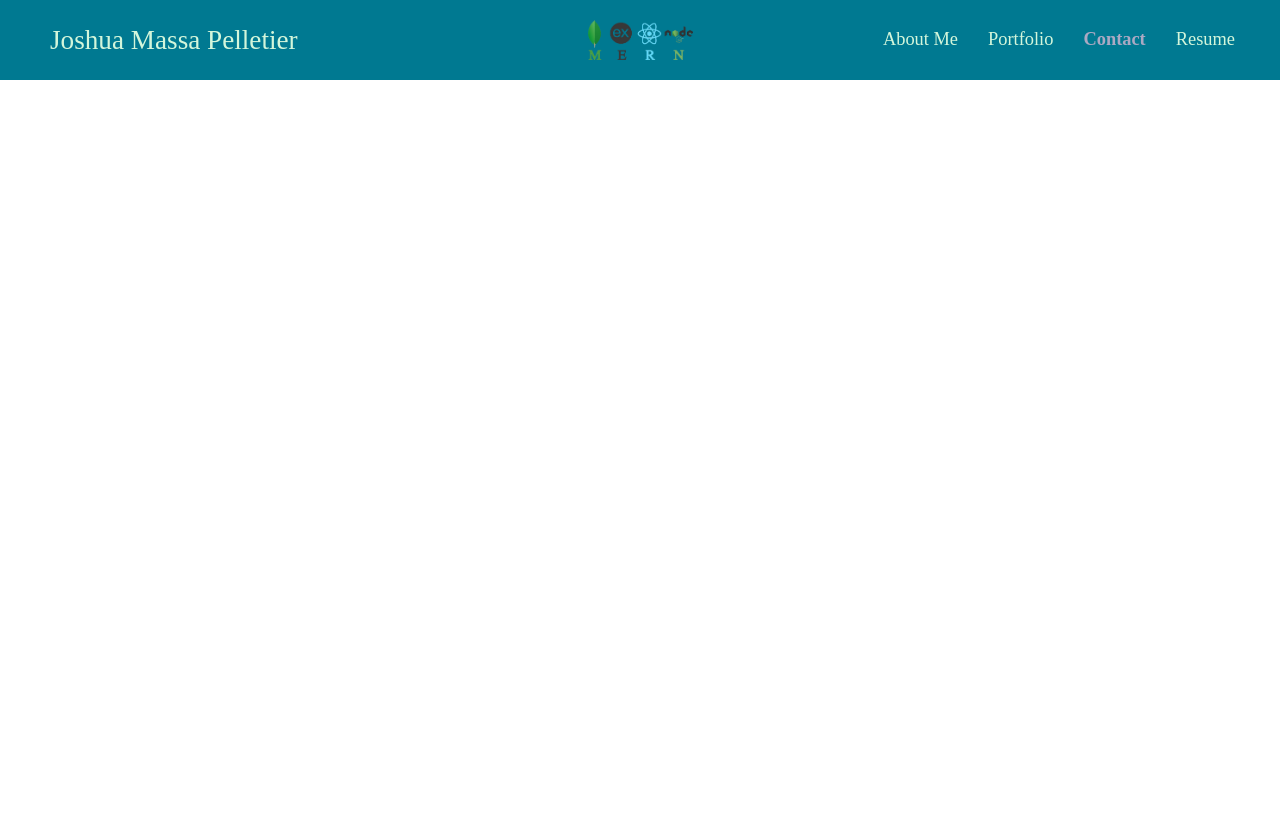
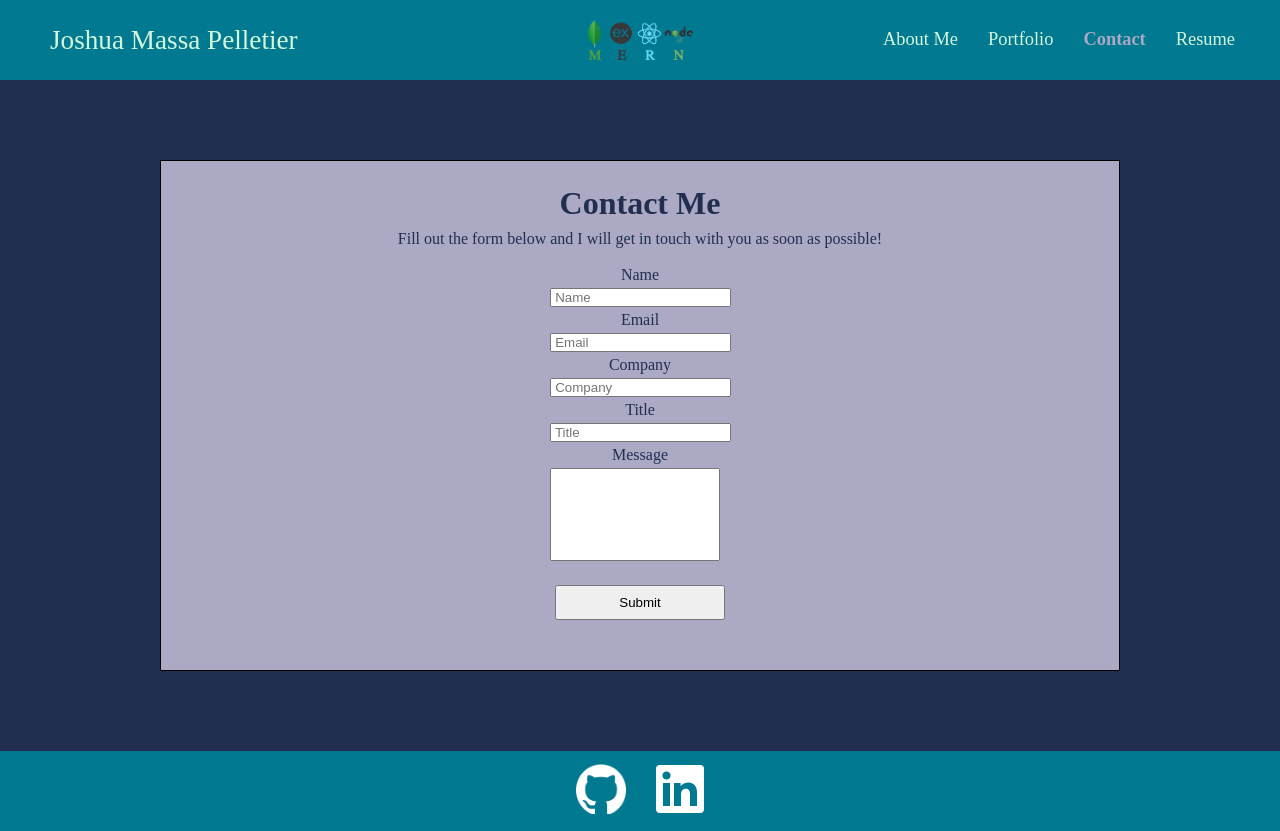
Before and after one commit to JoshMassa/jmp-react-portfolio, a React (Vite) app: page /contact in a window 1280 px wide. Before the commit the page ends 800 px from the top, so only its background shows below. Built offline with nearby package versions, Linux system fonts and the light colour scheme.

Commit message:
Added contact.jsx/css, adjusted styling, restructured App.jsx

```diff
--- a/src/App.jsx
+++ b/src/App.jsx
@@ -1,6 +1,7 @@
 import React from 'react';
 import { BrowserRouter as Router, Route, Routes } from 'react-router-dom';
 import About from './components/About';
+import Contact from './components/Contact';
 import Header from './components/Header';
 import Home from './components/Home';
 import Footer from './components/Footer';
@@ -9,14 +10,17 @@ function App() {
 
   return (
     <Router>
-      <>
+      <div className='site-container'>
         <Header />
-        <Routes>
-          <Route path='/' element={<Home />} />
-          <Route path='/about' element={<About />} />
-        </Routes>
+        <main className='site-content'>
+          <Routes>
+            <Route path='/easteregg' element={<Home />} />
+            <Route path='/' element={<About />} />
+            <Route path='/contact' element={<Contact />} />
+          </Routes>
+        </main>
         <Footer />
-      </>
+      </div>
     </Router>
   )
 }
--- /dev/null
+++ b/src/components/Contact.jsx
@@ -0,0 +1,135 @@
+import React from 'react';
+import '../styles/Contact.css';
+import { useState } from 'react';
+import { validateEmail } from '../../utils/helpers';
+
+function Contact() {
+
+    // State variables for form fields
+    const [name, setName] = useState('');
+    const [email, setEmail] = useState('');
+    const [company, setCompany] = useState('');
+    const [title, setTitle] = useState('');
+    const [message, setMessage] = useState('');
+    const [errorMessage, setErrorMessage] = useState('');
+    // Grabs the name and value of the event that triggered a change
+    const handleInputChange = (event) => {
+        const { target } = event;
+        const inputType = target.name;
+        const inputValue = target.value;
+
+        // Set the state based on input type
+        if (inputType === 'name') {
+            setName(inputValue);
+        } else if (inputType === 'email') {
+            setEmail(inputValue);
+        } else if (inputType === 'company') {
+            setCompany(inputValue);
+        } else if (inputType === 'title') {
+            setTitle(inputValue);
+        } else {
+            setMessage(inputValue);
+        }
+
+        if (errorMessage.toLowerCase().includes(inputType.toLowerCase())) {
+            setErrorMessage('');
+        }
+    };
+
+    const handleFormSubmit = (event) => {
+        event.preventDefault();
+
+        if (!validateEmail(email) || !name || !company || !title || !message) {
+            setErrorMessage('Please fill out all fields to submit the form.');
+            return;
+        }
+        // If the form submission was successful, reset the fields to an empty string
+        setName('');
+        setEmail('');
+        setCompany('');
+        setTitle('');
+        setMessage('');
+        setErrorMessage('');
+        alert('Form submitted successfully!')
+    }
+
+    const handleInputBlur = (event) => {
+        const { name, value } = event.target;
+
+        if (!value.trim()) {
+            setErrorMessage(`${name.charAt(0).toUpperCase() + name.slice(1)} field is required.`)
+        }
+    }
+
+    return (
+        <div className='contact-container'>
+            <h1>Contact Me</h1>
+            <p id='h1-p'>Fill out the form below and I will get in touch with you as soon as possible!</p>
+            <form className='form' onSubmit={handleFormSubmit}>
+                <p>Name</p>
+                <input
+                    value={name}
+                    name='name'
+                    onChange={handleInputChange}
+                    onBlur={handleInputBlur}
+                    type='text'
+                    placeholder=' Name'
+                    required
+                    autoComplete='off'
+                />
+                <p>Email</p>
+                <input
+                    value={email}
+                    name='email'
+                    onChange={handleInputChange}
+                    onBlur={handleInputBlur}
+                    type='email'
+                    placeholder=' Email'
+                    required
+                    autoComplete='off'
+                />
+                <p>Company</p>
+                <input
+                    value={company}
+                    name='company'
+                    onChange={handleInputChange}
+                    onBlur={handleInputBlur}
+                    type='text'
+                    placeholder=' Company'
+                    required
+                    autoComplete='off'
+                />
+                <p>Title</p>
+                <input
+                    value={title}
+                    name='title'
+                    onChange={handleInputChange}
+                    onBlur={handleInputBlur}
+                    type='text'
+                    placeholder=' Title'
+                    required
+                    autoComplete='off'
+                />
+                <p>Message</p>
+                <textarea id='textarea'
+                    value={message}
+                    name='message'
+                    onChange={handleInputChange}
+                    onBlur={handleInputBlur}
+                    rows='5'
+                    required
+                />
+                <button id='submit' type='submit'>
+                    Submit
+                </button>
+            </form>
+            {errorMessage && (
+                <div>
+                    <p className='error-text'>{errorMessage}</p>
+                </div>
+            )}
+        </div>
+    );
+}
+
+export default Contact;
--- a/src/components/Navigation.jsx
+++ b/src/components/Navigation.jsx
@@ -5,20 +5,23 @@ import '../styles/Navigation.css';
 function Navigation() {
   const [isOpen, setIsOpen] = useState(false);
   const getNavLinkClass = ({ isActive }) => isActive ? "links active-link" : "links";
+  const closeMenu = () => {
+    setIsOpen(false);
+  };
 
   return (
       <nav className="navbar">
-          <NavLink to="/" className={`${getNavLinkClass} name`}>Joshua Massa Pelletier</NavLink>
-          <button className={`menu-toggle ${isOpen ? 'active' : ''}`} onClick={() => setIsOpen(! isOpen)}>
+          <NavLink to="/easteregg" className={`${getNavLinkClass} name`} onClick={closeMenu}>Joshua Massa Pelletier</NavLink>
+          <button className={`menu-toggle ${isOpen ? 'active' : ''}`} onClick={() => setIsOpen(!isOpen)}>
               <span className="bar"></span>
               <span className="bar"></span>
               <span className="bar"></span>
           </button>
           <div className={`nav-links ${isOpen ? 'active' : ''}`}>
-              <NavLink to="/about" className={getNavLinkClass}>About Me</NavLink>
-              <NavLink to="/portfolio" className={getNavLinkClass}>Portfolio</NavLink>
-              <NavLink to="/contact" className={getNavLinkClass}>Contact</NavLink>
-              <NavLink to="/resume" className={getNavLinkClass}>Resume</NavLink>
+              <NavLink to="/" className={getNavLinkClass} onClick={closeMenu}>About Me</NavLink>
+              <NavLink to="/portfolio" className={getNavLinkClass} onClick={closeMenu}>Portfolio</NavLink>
+              <NavLink to="/contact" className={getNavLinkClass} onClick={closeMenu}>Contact</NavLink>
+              <NavLink to="/resume" className={getNavLinkClass} onClick={closeMenu}>Resume</NavLink>
           </div>
       </nav>
   );
--- /dev/null
+++ b/src/styles/Contact.css
@@ -0,0 +1,50 @@
+.contact-container {
+    display: flex;
+    flex-direction: column;
+    align-items: center;
+    margin: 0 auto;
+    margin-top: 140px;
+    margin-bottom: 60px;
+    padding: 20px 40px 30px 40px;
+    background-color: var(--rose-quarts);
+    border: 1px solid black;
+    width: 75vw;
+    box-sizing: border-box;
+}
+
+.form p,
+.contact-container h1,
+.contact-container p {
+    justify-content: center;
+    color: var(--space-cadet);
+    text-align: center;
+    padding: 4px;
+}
+
+#h1-p {
+    margin-bottom: 10px;
+}
+
+#submit {
+    display: block;
+    margin: 20px auto;
+    width: 170px;
+    height: 35px;
+}
+
+.contact-container input:nth-of-type(5) {
+    height: 50px;
+}
+
+#textarea {
+    resize: none;
+    width: 170px;
+    padding: 8px;
+}
+
+html,
+body {
+    padding-top: 80px;
+    padding-bottom: 180px;
+    background-color: var(--space-cadet);
+}
--- a/src/styles/Navigation.css
+++ b/src/styles/Navigation.css
@@ -17,6 +17,17 @@ html, body {
     padding: 0;
     width: 100%;
     height: 100%;
+}
+
+.site-container {
+  display: flex;
+  flex-direction: column;
+  min-height: 100vh;
+}
+
+.site-content {
+  flex-grow: 1;
+  padding: 20px;
 }
 
 .links  {
@@ -101,6 +112,14 @@ html, body {
   font-weight: bold;
 }
 
+.navbar,
+.header {
+  position: fixed;
+  top: 0;
+  width: 100%;
+  height: 80px;
+}
+
 @media (min-width: 1024px) {
   .menu-toggle {
     display: none;
--- /dev/null
+++ b/utils/helpers.js
@@ -0,0 +1,4 @@
+export function validateEmail(email) {
+    const emailRegex = /^([a-z0-9_\.-]+)@([\da-z\.-]+)\.([a-z\.]{2,6})$/;
+    return emailRegex.test(String(email).toLowerCase());
+}
```
Lines whose indentation alone changed are shown as unchanged.
